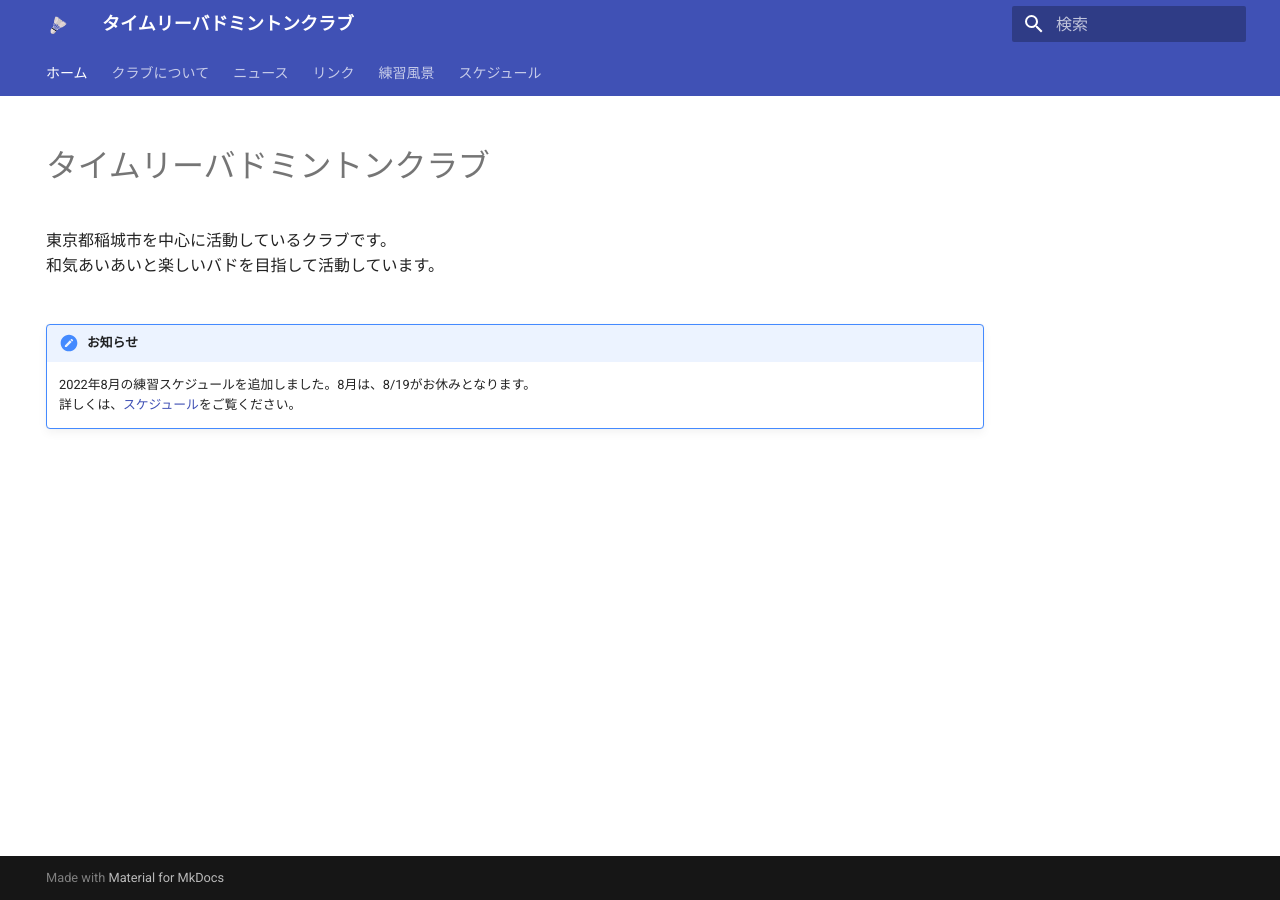
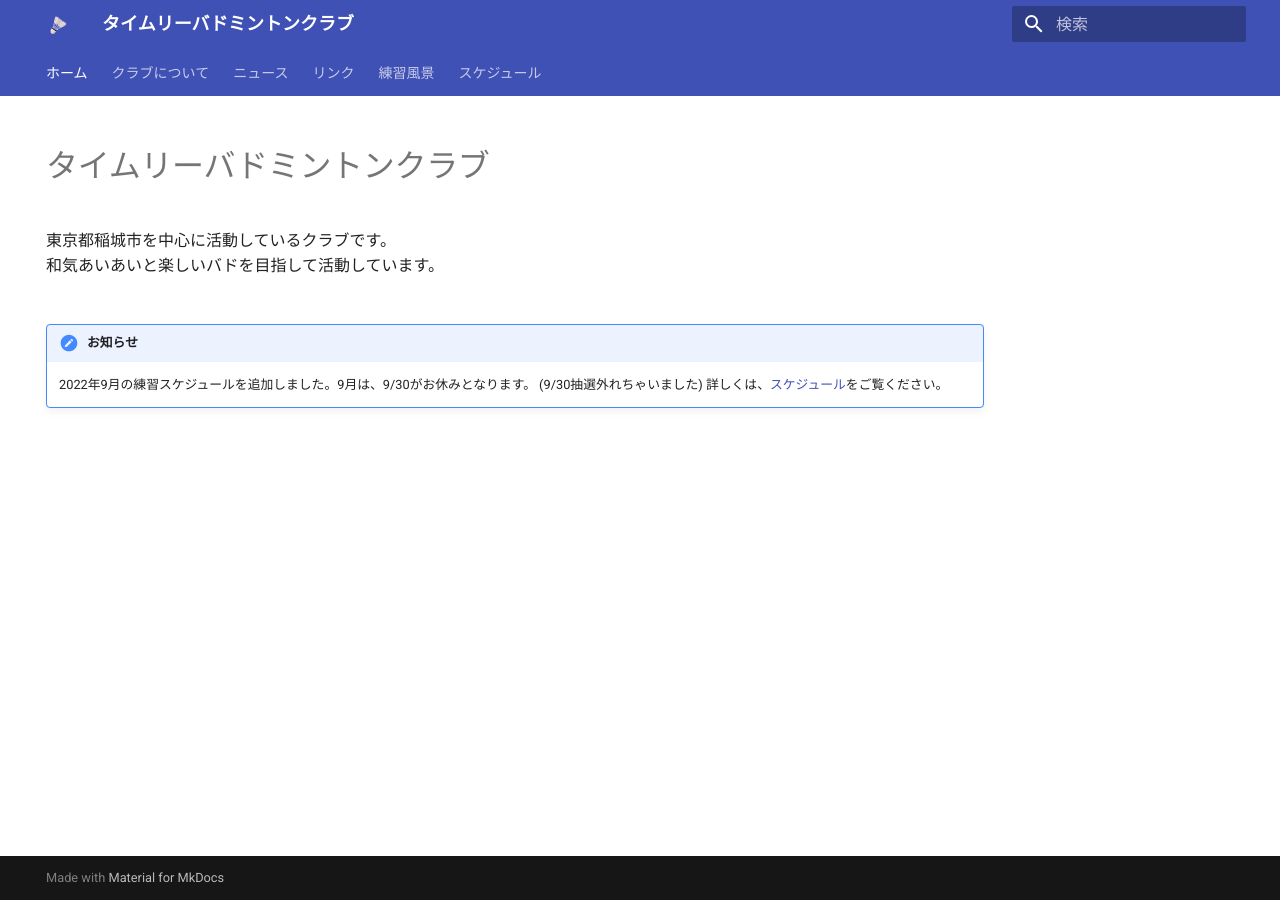
Before and after one commit to itokouji/timely_blog, an MkDocs documentation site: the page built from docs/index.md, in a window 1280 px wide. Built offline with MkDocs 1.6.1 and Material for MkDocs 9.7.7, drawn with Linux system fonts in a browser that asks for light colours.

Commit message:
add files

```diff
--- a/docs/index.md
+++ b/docs/index.md
@@ -8,5 +8,5 @@ hide:
 </br>
 
 !!! お知らせ
-    2022年8月の練習スケジュールを追加しました。8月は、8/19がお休みとなります。
+    2022年9月の練習スケジュールを追加しました。9月は、9/30がお休みとなります。 (9/30抽選外れちゃいました)
     詳しくは、[スケジュール](./schedule.md)をご覧ください。
```
Also changed, not shown: docs/news.md (+2 -0 lines), docs/schedule.md (+9 -9 lines).
